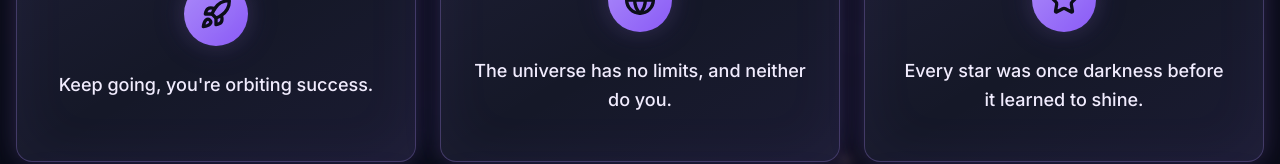
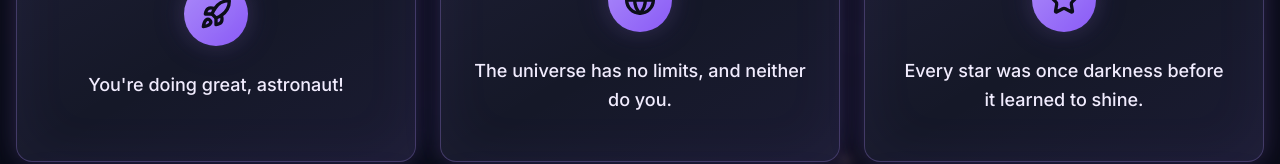
Before and after one commit to Bnmpp/astro-glow-cards-60894, a React (Vite) app: page / in a window 1280 px wide. Shown: the part 430-594 px from the top of the page. Built offline with nearby package versions, Linux system fonts and the light colour scheme; the HTML template or start-up script is replaced by a standard one.

Commit message:
Fix: Update motivational quote

```diff
--- a/src/pages/Index.tsx
+++ b/src/pages/Index.tsx
@@ -4,7 +4,7 @@ import spaceBackground from "@/assets/space-background.jpg";
 
 const motivationalQuotes = [
   {
-    quote: "Keep going, you're orbiting success.",
+    quote: "You're doing great, astronaut!",
     icon: Rocket,
   },
   {
```
